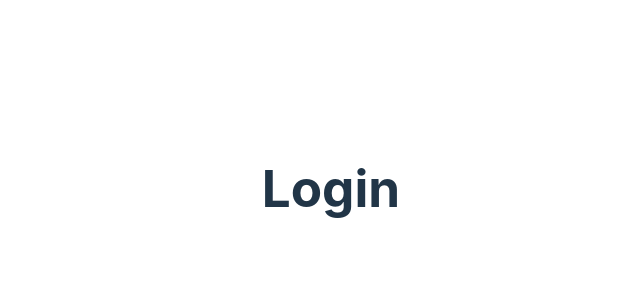
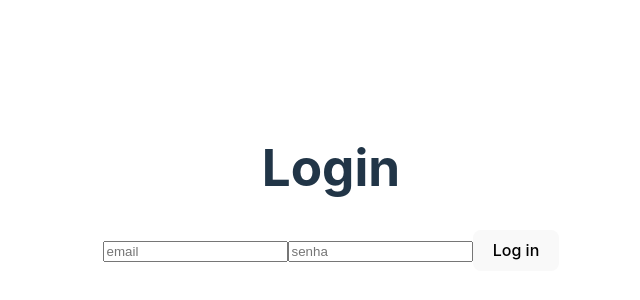
Before and after one commit to HerbCyor/nature365m2, a React (Vite) app: page /login in a window 1280 px wide. Shown: the part 212-512 px from the top of the page, without its empty margins (309-949 px from the left). Built offline with nearby package versions, Linux system fonts and the light colour scheme.

Commit message:
add login form

```diff
--- /dev/null
+++ b/src/components/forms/login/index.jsx
@@ -0,0 +1,15 @@
+export function LoginForm() {
+    return (
+        <>
+            <div className="form-control">
+                <form>
+                    <input type="email" placeholder="email" />
+                    <input type="password" placeholder="senha" />
+                    <button> Log in </button>
+
+                </form>
+            </div>
+
+        </>
+    )
+}
--- a/src/pages/login/index.jsx
+++ b/src/pages/login/index.jsx
@@ -1,9 +1,11 @@
+import { LoginForm } from "../../components/forms/login"
 import "./Login.css"
 
 export function LoginPage() {
     return (
         <>
             <h1>Login</h1>
+            <LoginForm></LoginForm>
 
         </>
     )
```
